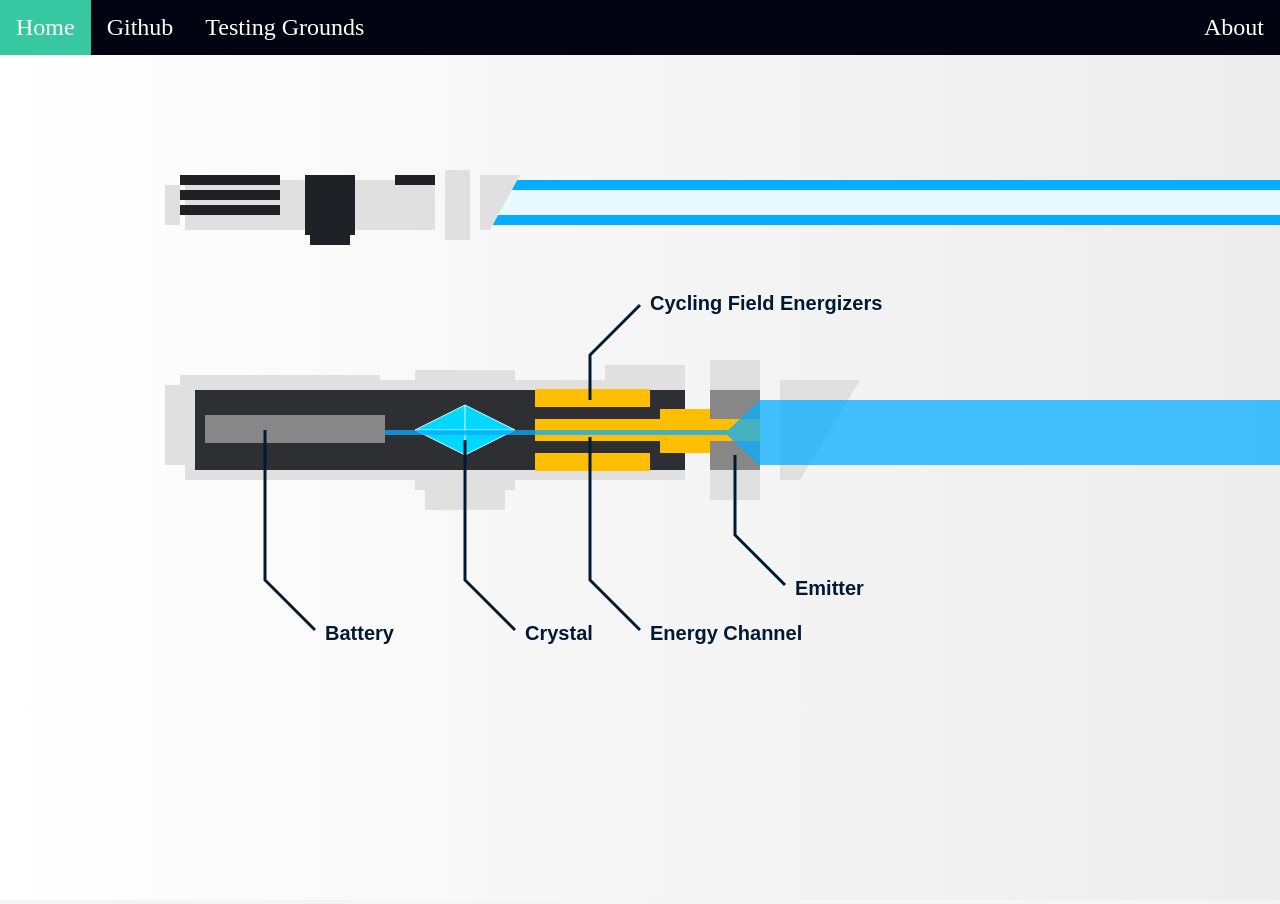
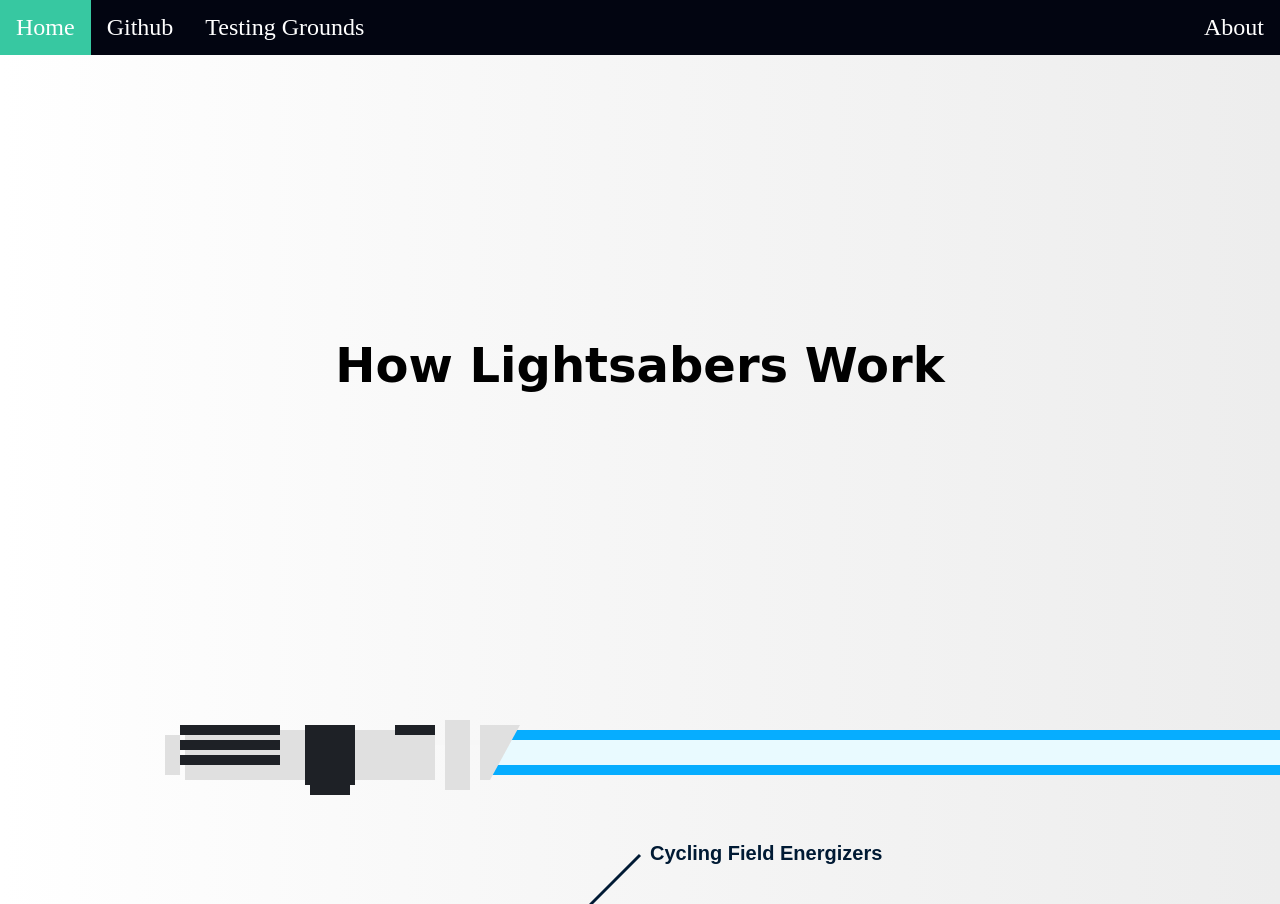
Before and after one commit to kbp7/COP4813-Internet-Programming---Assignment-1, a PHP site: page /assign4/index.html in a window 1280 px wide; the page is wider, and only the part inside the window is pictured. Shown: the top 904 px of that part. Before the commit the page ends 644 px from the top of that part, so only its background shows below. Run offline with PHP 8.4, Linux system fonts and the light colour scheme; some libraries are stand-ins or nearby versions; some web fonts are replaced.

Commit message:
Cleaned up page and added a title.

```diff
--- a/assign4/index.html
+++ b/assign4/index.html
@@ -21,14 +21,16 @@
     </ul>
   </div>
   <div class="container bodyContent">
-    <!--h1 class="patuaOne">How Lightsabers Work</h1-->
+    <div class=bigBlock>
+      <h1 class="kumarOne">How Lightsabers Work</h1>
+    </div>
     <div id="saber" style="position:relative" height=300 width=1500>
       <canvas id="myCanvas" style="z-index: 2; position:absolute; left:0px; top:0px; "height=300 width=1500></canvas>
       <canvas id="beamCanvas" style="z-index: 1; position:absolute; left:0px; top:0px; "height=300 width=1500></canvas>
     </div>
     <div id="diagram" style="font-family: Kumar One">
       <canvas id="myDiagram" height="500" width=1755></canvas>
-      <canvas id="beamDiagram" style="z-index: 1; position:absolute; left:0px; top:400px;" height="500" width=1920></canvas>
+      <canvas id="beamDiagram" style="z-index: 1; position:absolute; left:0px; top:950px;" height="500" width=1920></canvas>
     </div>
   </div>
 </body>
--- a/style.css
+++ b/style.css
@@ -30,6 +30,12 @@
   transform: translateY(-50%);
 }
 
+.bigBlock {
+  text-align: center;
+  height: 300px;
+  width: 100%;
+  padding-top: 250px;
+}
 .gradient {
   background: linear-gradient(to bottom, rgba(0, 0, 0, 0) 0%, rgba(0, 0, 0, 0.65) 100%);
   /* W3C, IE10+, FF16+, Chrome26+, Opera12+, Safari7+ */
```
